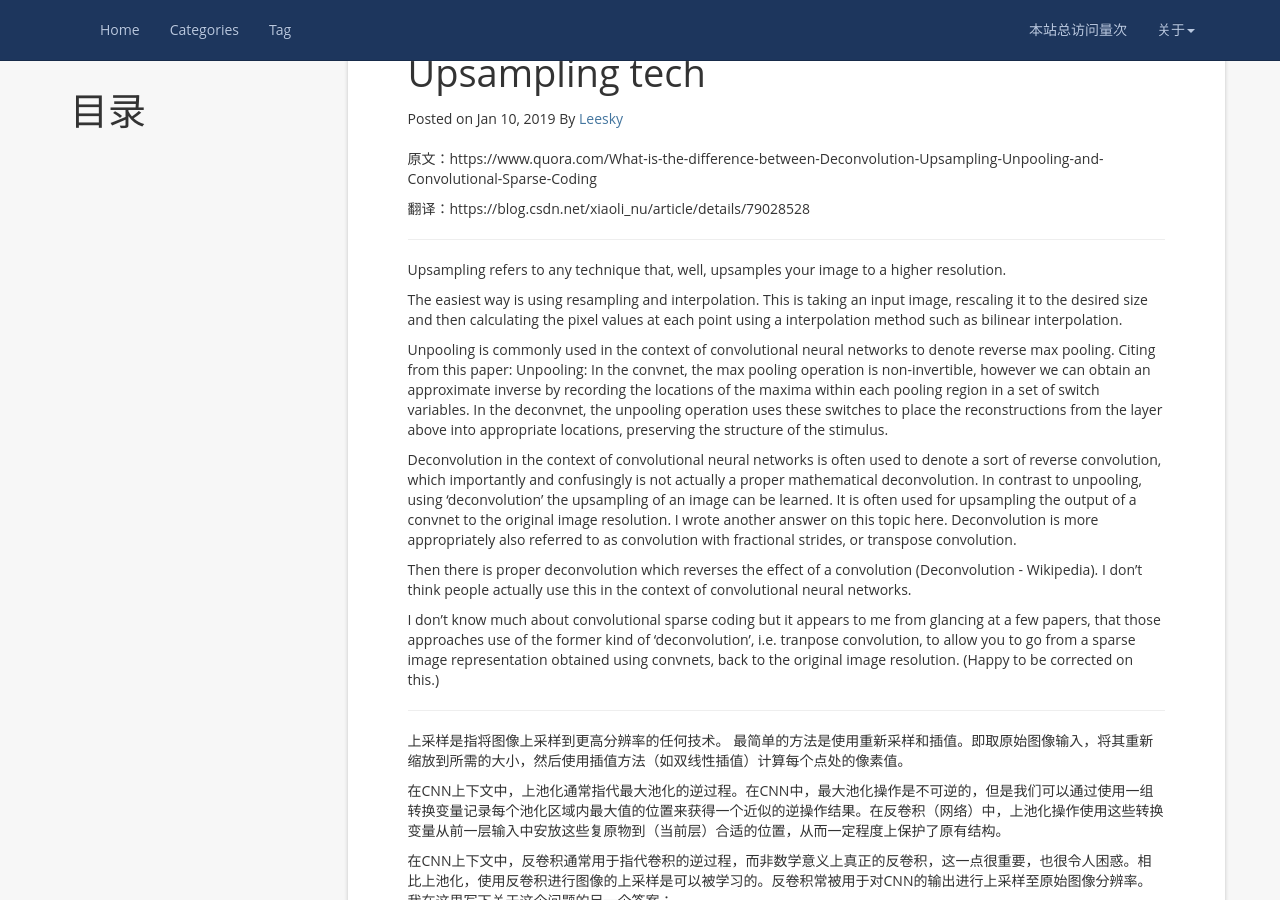
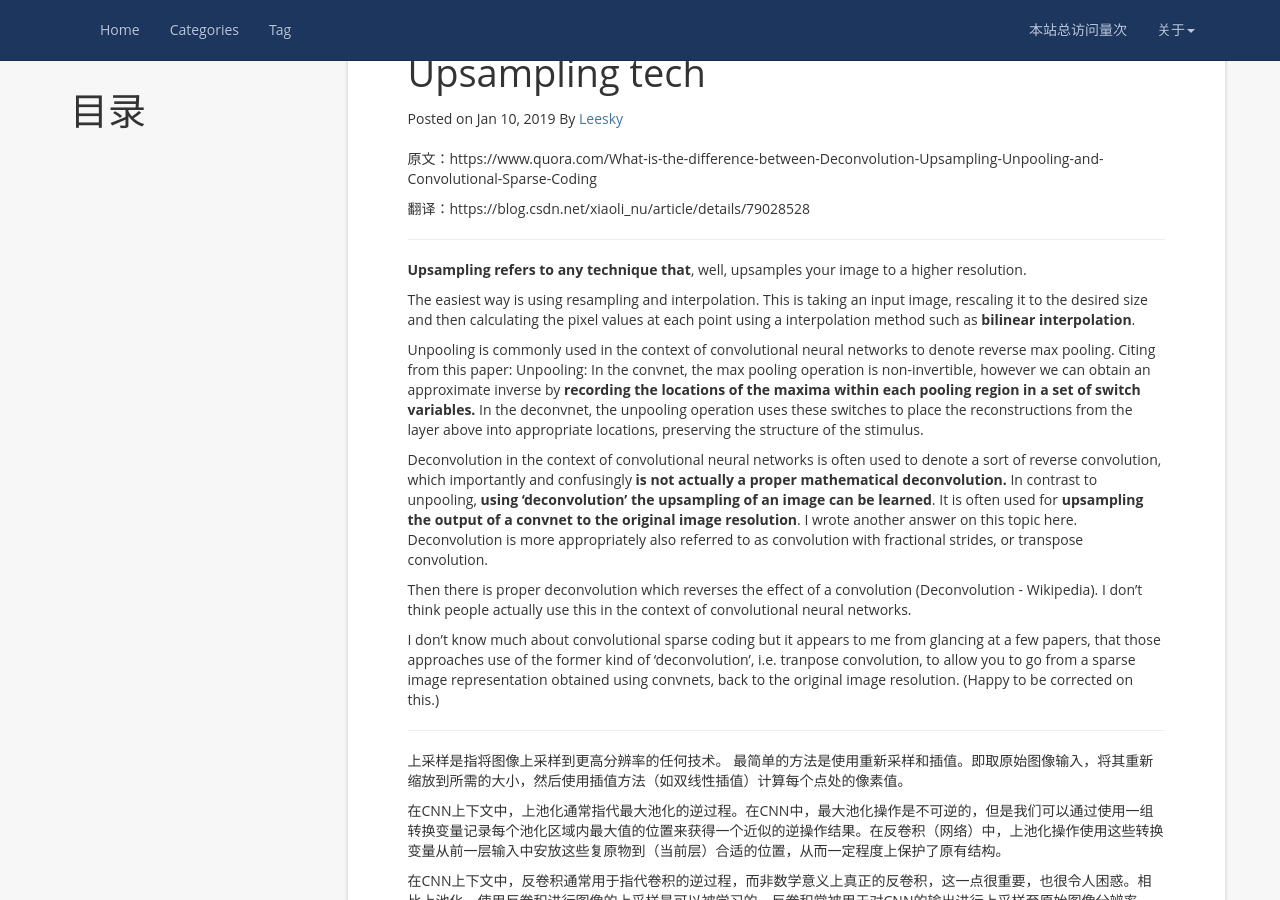
Before and after one commit to leeskyed/leeskyed.github.io, a Jekyll site: the page built from _posts/2019-01-10-Difference-upsampling.md, in a window 1280 px wide and 900 px high, scrolled down 308 px. Built offline with Jekyll 4.4.1, drawn with Linux system fonts in a browser that asks for light colours; nearby versions of some CDN libraries; a script that is not in the unit is left out; comment, search, counter and statistics services are not loaded.

Commit message:
new blog

```diff
--- a/_posts/2019-01-10-Difference-upsampling.md
+++ b/_posts/2019-01-10-Difference-upsampling.md
@@ -23,13 +23,13 @@ tag:
 
 ---
 
-Upsampling refers to any technique that, well, upsamples your image to a higher resolution.
+**Upsampling refers to any technique that**, well, upsamples your image to a higher resolution.
 
-The easiest way is using resampling and interpolation. This is taking an input image, rescaling it to the desired size and then calculating the pixel values at each point using a interpolation method such as bilinear interpolation.
+The easiest way is using resampling and interpolation. This is taking an input image, rescaling it to the desired size and then calculating the pixel values at each point using a interpolation method such as **bilinear interpolation**.
 
-Unpooling is commonly used in the context of convolutional neural networks to denote reverse max pooling. Citing from this paper: Unpooling: In the convnet, the max pooling operation is non-invertible, however we can obtain an approximate inverse by recording the locations of the maxima within each pooling region in a set of switch variables. In the deconvnet, the unpooling operation uses these switches to place the reconstructions from the layer above into appropriate locations, preserving the structure of the stimulus.
+Unpooling is commonly used in the context of convolutional neural networks to denote reverse max pooling. Citing from this paper: Unpooling: In the convnet, the max pooling operation is non-invertible, however we can obtain an approximate inverse by **recording the locations of the maxima within each pooling region in a set of switch variables.** In the deconvnet, the unpooling operation uses these switches to place the reconstructions from the layer above into appropriate locations, preserving the structure of the stimulus.
 
-Deconvolution in the context of convolutional neural networks is often used to denote a sort of reverse convolution, which importantly and confusingly is not actually a proper mathematical deconvolution. In contrast to unpooling, using ‘deconvolution’ the upsampling of an image can be learned. It is often used for upsampling the output of a convnet to the original image resolution. I wrote another answer on this topic here. Deconvolution is more appropriately also referred to as convolution with fractional strides, or transpose convolution.
+Deconvolution in the context of convolutional neural networks is often used to denote a sort of reverse convolution, which importantly and confusingly **is not actually a proper mathematical deconvolution.** In contrast to unpooling, **using ‘deconvolution’ the upsampling of an image can be learned**. It is often used for **upsampling the output of a convnet to the original image resolution**. I wrote another answer on this topic here. Deconvolution is more appropriately also referred to as convolution with fractional strides, or transpose convolution.
 
 Then there is proper deconvolution which reverses the effect of a convolution (Deconvolution - Wikipedia). I don’t think people actually use this in the context of convolutional neural networks.
 
```
